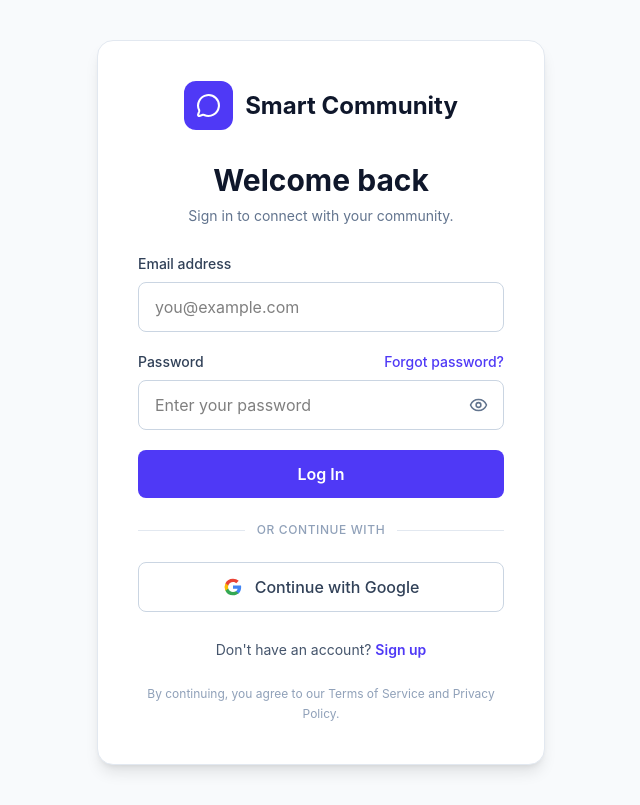
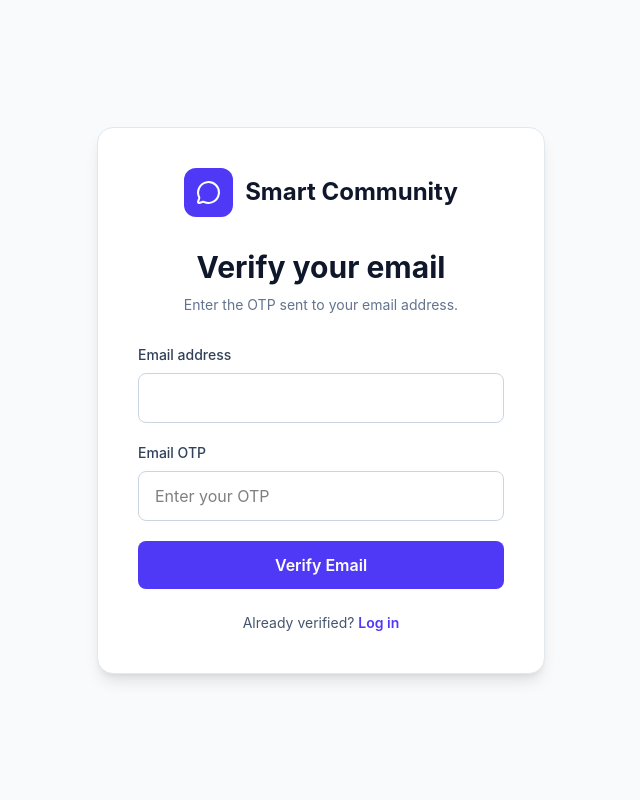
Before and after one commit to mahiicodes09-spec/Convox, a React (Vite) app in the folder frontend/: page /verify-email in a window 1280 px wide. Before the commit this address led to /login. Shown: the whole page, without its empty margins (319-959 px from the left). Built offline with nearby package versions, Linux system fonts and the light colour scheme.

Commit message:
Integrate signup and email OTP verification api

```diff
--- a/frontend/src/App.jsx
+++ b/frontend/src/App.jsx
@@ -8,6 +8,7 @@ import {
 import LoginPage from "./pages/LoginPage";
 import SignupPage from "./pages/SignupPage";
 import ForgotPasswordPage from "./pages/ForgotPasswordPage";
+import VerifyEmailPage from "./pages/VerifyEmailPage";
 
 export default function App() {
   return (
@@ -19,6 +20,10 @@ export default function App() {
           path="/forgot-password"
           element={<ForgotPasswordPage />}
         />
+        <Route
+  path="/verify-email"
+  element={<VerifyEmailPage />}
+/>
 
         <Route path="*" element={<Navigate to="/login" replace />} />
       </Routes>
--- a/frontend/src/pages/SignupPage.jsx
+++ b/frontend/src/pages/SignupPage.jsx
@@ -1,7 +1,8 @@
+import { useState } from "react";
+import { Link, useNavigate } from "react-router-dom";
+import { MessageCircle, Eye, EyeOff } from "lucide-react";
 import GoogleAuthButton from "../components/GoogleAuthButton";
-import { useState } from "react";
-import { Link } from "react-router-dom";
-import { MessageCircle, Eye, EyeOff } from "lucide-react";
+import api from "../services/api";
 
 // Reusable password input component
 function PasswordField({
@@ -13,14 +14,12 @@ function PasswordField({
 error,
 onChange,
 }) {
-  return (
-    <div>
-      <label
+return ( <div> <label
      htmlFor={name}
      className="mb-2 block text-sm font-medium text-slate-700"
    >
-        {label}
-      </label>
+{label} </label>
+
 
   <div className="relative">
     <input
@@ -61,14 +60,19 @@ function PasswordField({
     </p>
   )}
 </div>
+
+
 );
 }
 
 export default function SignupPage() {
+const navigate = useNavigate();
+
 const [showPassword, setShowPassword] = useState(false);
 const [showConfirmPassword, setShowConfirmPassword] = useState(false);
 const [errors, setErrors] = useState({});
 const [success, setSuccess] = useState("");
+const [loading, setLoading] = useState(false);
 
 const [form, setForm] = useState({
 name: "",
@@ -77,10 +81,10 @@ export default function SignupPage() {
 confirmPassword: "",
 });
 
-
 // Handle input changes
 function handleChange(e) {
 const { name, value } = e.target;
+
 
     setForm((prev) => ({
       ...prev,
@@ -100,7 +104,6 @@ export default function SignupPage() {
 function validateForm() {
 const newErrors = {};
 
-    // Name validation
 const trimmedName = form.name.trim();
 
 if (!trimmedName) {
@@ -110,19 +113,16 @@ export default function SignupPage() {
 } else if (trimmedName.length > 60) {
   newErrors.name = "Name cannot exceed 60 characters.";
 } else if (
-      !/^[\p{L}\p{M}]+(?:[ .'-][\p{L}\p{M}]+)*\.?$/u.test(
-        trimmedName
-      )
+  !/^[\p{L}\p{M}]+(?:[ .'-][\p{L}\p{M}]+)*\.?$/u.test(trimmedName)
 ) {
   newErrors.name =
     "Enter a valid name using letters and normal name punctuation.";
 }
 
-    // Email validation
 const email = form.email.trim();
 
-    const emailPattern =
-      /^[A-Za-z0-9!#$%&'*+/=?^_`{|}~-]+(?:\.[A-Za-z0-9!#$%&'*+/=?^_`{|}~-]+)*@[A-Za-z0-9](?:[A-Za-z0-9-]*[A-Za-z0-9])?(?:\.[A-Za-z0-9](?:[A-Za-z0-9-]*[A-Za-z0-9])?)+$/;
+const emailPattern = /^[^\s@]+@[^\s@]+.[^\s@]+$/;
+
 
 if (!email) {
   newErrors.email = "Email address is required.";
@@ -133,29 +133,23 @@ export default function SignupPage() {
     "Enter a valid email address, such as name@example.com.";
 }
 
-    // Password validation
 if (!form.password) {
   newErrors.password = "Password is required.";
 } else if (form.password.length < 8) {
   newErrors.password =
     "Password must contain at least 8 characters.";
 } else if (!/[A-Z]/.test(form.password)) {
-      newErrors.password =
-        "Include at least one uppercase letter.";
+  newErrors.password = "Include at least one uppercase letter.";
 } else if (!/[a-z]/.test(form.password)) {
-      newErrors.password =
-        "Include at least one lowercase letter.";
+  newErrors.password = "Include at least one lowercase letter.";
 } else if (!/[0-9]/.test(form.password)) {
   newErrors.password = "Include at least one number.";
 } else if (!/[^A-Za-z0-9]/.test(form.password)) {
-      newErrors.password =
-        "Include at least one special character.";
+  newErrors.password = "Include at least one special character.";
 }
 
-    // Confirm password
 if (!form.confirmPassword) {
-      newErrors.confirmPassword =
-        "Please confirm your password.";
+  newErrors.confirmPassword = "Please confirm your password.";
 } else if (form.confirmPassword !== form.password) {
   newErrors.confirmPassword = "Passwords do not match.";
 }
@@ -163,34 +157,65 @@ export default function SignupPage() {
 setErrors(newErrors);
 
 return Object.keys(newErrors).length === 0;
+
+
 }
 
-  // Submit form
-  function handleSubmit(e) {
+// Submit registration form to backend
+async function handleSubmit(e) {
 e.preventDefault();
+
+
+setSuccess("");
+setErrors({});
 
 if (!validateForm()) {
   return;
 }
 
-    // Backend registration and email verification
-    // will be integrated later.
-    setSuccess(
-      "All fields are valid! Account creation and email verification are not connected yet."
-    );
+setLoading(true);
+
+try {
+  await api.post("/auth/register/", {
+    email: form.email.trim(),
+    display_name: form.name.trim(),
+    password: form.password,
+    password2: form.confirmPassword,
+  });
+
+  navigate("/verify-email", {
+    state: { email: form.email.trim() },
+  });
+} catch (err) {
+  const data = err.response?.data;
+
+  const message =
+    data?.detail ||
+    data?.message ||
+    data?.email?.[0] ||
+    data?.display_name?.[0] ||
+    data?.password?.[0] ||
+    data?.password2?.[0] ||
+    "Registration failed. Please check your details and try again.";
+
+  setErrors({
+    form:
+      typeof message === "string"
+        ? message
+        : "Registration failed. Please try again.",
+  });
+} finally {
+  setLoading(false);
 }
 
-  return (
-    <main className="flex min-h-screen items-center justify-center bg-slate-50 px-4 py-10">
-      <section className="w-full max-w-md rounded-2xl border border-slate-200 bg-white p-8 shadow-lg sm:p-10">
-        {/* Logo */}
-        <Link
+
+}
+
+return ( <main className="flex min-h-screen items-center justify-center bg-slate-50 px-4 py-10"> <section className="w-full max-w-md rounded-2xl border border-slate-200 bg-white p-8 shadow-lg sm:p-10">
+{/* Logo */} <Link
        to="/login"
        className="mb-7 flex items-center justify-center gap-3"
-        >
-          <span className="rounded-xl bg-indigo-600 p-3 text-white">
-            <MessageCircle size={25} />
-          </span>
+     > <span className="rounded-xl bg-indigo-600 p-3 text-white"> <MessageCircle size={25} /> </span>
 
       <span className="text-2xl font-bold text-slate-900">
         Smart Community
@@ -207,6 +232,16 @@ export default function SignupPage() {
         Join your community and start connecting.
       </p>
     </div>
+
+    {/* Backend error */}
+    {errors.form && (
+      <p
+        role="alert"
+        className="mb-5 rounded-lg bg-red-50 p-3 text-sm text-red-700"
+      >
+        {errors.form}
+      </p>
+    )}
 
     {/* Success message */}
     {success && (
@@ -242,9 +277,7 @@ export default function SignupPage() {
           placeholder="Enter your full name"
           autoComplete="name"
           aria-invalid={Boolean(errors.name)}
-              aria-describedby={
-                errors.name ? "name-error" : undefined
-              }
+          aria-describedby={errors.name ? "name-error" : undefined}
           className={`w-full rounded-lg border px-4 py-3 outline-none transition focus:ring-2 ${
             errors.name
               ? "border-red-500 focus:border-red-500 focus:ring-red-100"
@@ -282,9 +315,7 @@ export default function SignupPage() {
           placeholder="you@example.com"
           autoComplete="email"
           aria-invalid={Boolean(errors.email)}
-              aria-describedby={
-                errors.email ? "email-error" : undefined
-              }
+          aria-describedby={errors.email ? "email-error" : undefined}
           className={`w-full rounded-lg border px-4 py-3 outline-none transition focus:ring-2 ${
             errors.email
               ? "border-red-500 focus:border-red-500 focus:ring-red-100"
@@ -310,9 +341,7 @@ export default function SignupPage() {
         label="Password"
         value={form.password}
         visible={showPassword}
-            toggle={() =>
-              setShowPassword((prev) => !prev)
-            }
+        toggle={() => setShowPassword((prev) => !prev)}
         error={errors.password}
         onChange={handleChange}
       />
@@ -323,9 +352,7 @@ export default function SignupPage() {
         label="Confirm password"
         value={form.confirmPassword}
         visible={showConfirmPassword}
-            toggle={() =>
-              setShowConfirmPassword((prev) => !prev)
-            }
+        toggle={() => setShowConfirmPassword((prev) => !prev)}
         error={errors.confirmPassword}
         onChange={handleChange}
       />
@@ -333,9 +360,10 @@ export default function SignupPage() {
       {/* Submit button */}
       <button
         type="submit"
-  className="w-full rounded-lg bg-indigo-600 py-3 font-semibold text-white transition hover:bg-indigo-700 focus:outline-none focus:ring-2 focus:ring-indigo-300"
+        disabled={loading}
+        className="w-full rounded-lg bg-indigo-600 py-3 font-semibold text-white transition hover:bg-indigo-700 focus:outline-none focus:ring-2 focus:ring-indigo-300 disabled:cursor-not-allowed disabled:opacity-60"
       >
-  Create Account
+        {loading ? "Creating account..." : "Create Account"}
       </button>
 
       {/* Divider */}
@@ -351,7 +379,7 @@ export default function SignupPage() {
         </div>
       </div>
 
-{/* Google Sign-Up */}
+      {/* Google Sign-Up - existing UI retained */}
       <GoogleAuthButton text="Sign up with Google" />
     </form>
 
@@ -373,5 +401,7 @@ export default function SignupPage() {
     </p>
   </section>
 </main>
+
+
 );
 }
--- /dev/null
+++ b/frontend/src/pages/VerifyEmailPage.jsx
@@ -0,0 +1,140 @@
+import { useState } from "react";
+import { Link, useLocation, useNavigate } from "react-router-dom";
+import { MessageCircle } from "lucide-react";
+import api from "../services/api";
+
+export default function VerifyEmailPage() {
+const location = useLocation();
+const navigate = useNavigate();
+
+const [email, setEmail] = useState(location.state?.email || "");
+const [otp, setOtp] = useState("");
+const [loading, setLoading] = useState(false);
+const [error, setError] = useState("");
+const [success, setSuccess] = useState("");
+
+async function handleSubmit(e) {
+e.preventDefault();
+setError("");
+setSuccess("");
+if (!email.trim() || !otp.trim()) {
+  setError("Please enter your email address and OTP.");
+  return;
+}
+
+setLoading(true);
+
+try {
+  await api.post("/auth/verify-email/", {
+    email: email.trim(),
+    otp: otp.trim(),
+  });
+
+  setSuccess("Email verified successfully!");
+
+  setTimeout(() => {
+    navigate("/login", { replace: true });
+  }, 1000);
+} catch (err) {
+  const data = err.response?.data;
+  const message =
+    data?.detail ||
+    data?.message ||
+    data?.otp?.[0] ||
+    data?.email?.[0] ||
+    "Email verification failed. Please check your OTP and try again.";
+
+  setError(
+    typeof message === "string"
+      ? message
+      : "Email verification failed. Please try again."
+  );
+} finally {
+  setLoading(false);
+}
+}
+return (
+<main className="flex min-h-screen items-center justify-center bg-slate-50 px-4 py-10">
+<section className="w-full max-w-md rounded-2xl border border-slate-200 bg-white p-8 shadow-lg sm:p-10">
+<Link to="/login" className="mb-8 flex items-center justify-center gap-3" >
+<span className="rounded-xl bg-indigo-600 p-3 text-white">
+<MessageCircle size={25} />
+</span>
+      <span className="text-2xl font-bold text-slate-900">
+        Smart Community
+      </span>
+    </Link>
+
+    <div className="mb-7 text-center">
+      <h1 className="text-3xl font-bold text-slate-900">
+        Verify your email
+      </h1>
+      <p className="mt-2 text-sm leading-6 text-slate-500">
+        Enter the OTP sent to your email address.
+      </p>
+    </div>
+
+    {error && (
+      <p role="alert" className="mb-5 rounded-lg bg-red-50 p-3 text-sm text-red-700">
+        {error}
+      </p>
+    )}
+
+    {success && (
+      <p role="status" className="mb-5 rounded-lg bg-green-50 p-3 text-sm text-green-700">
+        {success}
+      </p>
+    )}
+
+    <form onSubmit={handleSubmit} className="space-y-5" noValidate>
+      <div>
+        <label htmlFor="email" className="mb-2 block text-sm font-medium text-slate-700">
+          Email address
+        </label>
+        <input
+          id="email"
+          type="email"
+          value={email}
+          onChange={(e) => setEmail(e.target.value)}
+          autoComplete="email"
+          required
+          className="w-full rounded-lg border border-slate-300 px-4 py-3 outline-none focus:border-indigo-500 focus:ring-2 focus:ring-indigo-100"
+        />
+      </div>
+
+      <div>
+        <label htmlFor="otp" className="mb-2 block text-sm font-medium text-slate-700">
+          Email OTP
+        </label>
+        <input
+          id="otp"
+          type="text"
+          inputMode="numeric"
+          autoComplete="one-time-code"
+          value={otp}
+          onChange={(e) => setOtp(e.target.value)}
+          placeholder="Enter your OTP"
+          required
+          className="w-full rounded-lg border border-slate-300 px-4 py-3 outline-none focus:border-indigo-500 focus:ring-2 focus:ring-indigo-100"
+        />
+      </div>
+
+      <button
+        type="submit"
+        disabled={loading}
+        className="w-full rounded-lg bg-indigo-600 py-3 font-semibold text-white transition hover:bg-indigo-700 disabled:cursor-not-allowed disabled:opacity-60"
+      >
+        {loading ? "Verifying..." : "Verify Email"}
+      </button>
+    </form>
+
+    <p className="mt-6 text-center text-sm text-slate-600">
+      Already verified?{" "}
+      <Link to="/login" className="font-semibold text-indigo-600 hover:text-indigo-700">
+        Log in
+      </Link>
+    </p>
+  </section>
+</main>
+);
+}
```
Also changed, not shown: 1 other file (tests, documents, lock files or other folders). Lines whose indentation alone changed are shown as unchanged.
